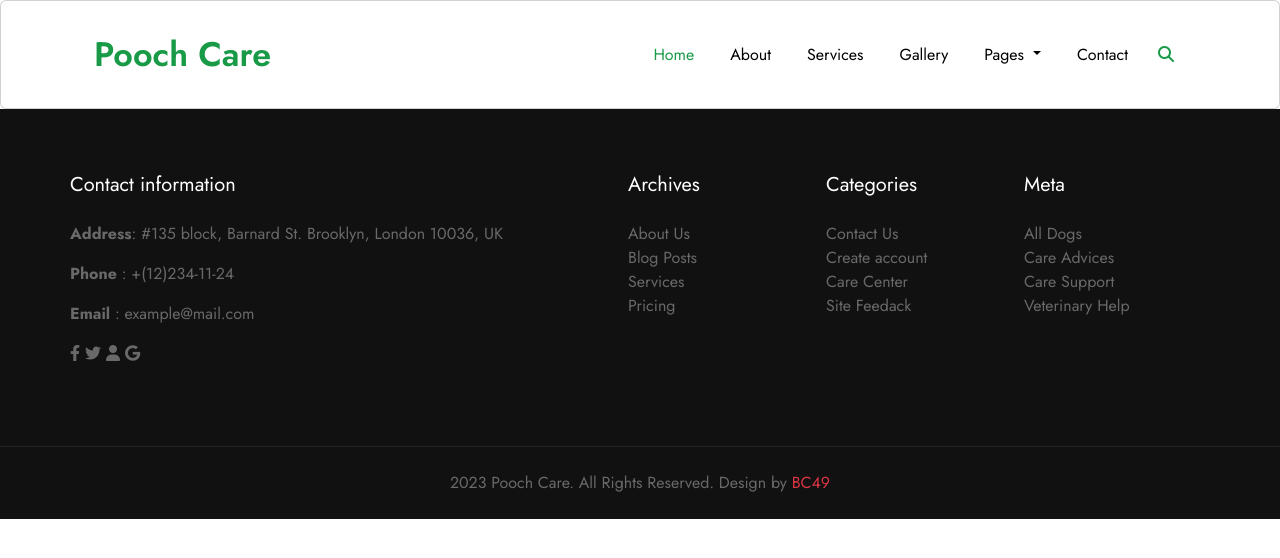
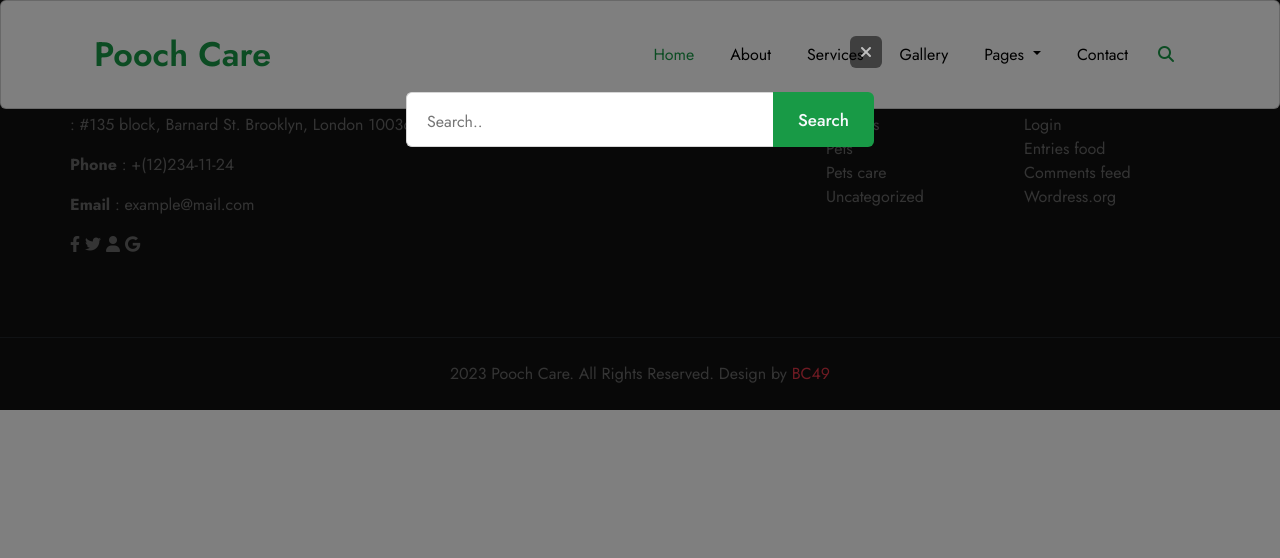
Before and after one commit to VyVy99/bc49-pooch-care, a plain HTML site: page services.html in a window 1280 px wide. Both pictures are taken after a click on the button 1166 px from the left and 54 px from the top of the page. Drawn offline with nearby package versions, Linux system fonts and the light colour scheme.

Commit message:
update services

```diff
--- a/css/style.css
+++ b/css/style.css
@@ -103,7 +103,31 @@ header .navbar-nav>.nav-item>.nav-link:hover::before {
 header .navbar-nav .nav-item {
     padding: 0 10px;
 }
+header .nav-fixed{
 
+        padding: 0px;
+        background-color: #fff;
+        height: 80px;
+        border-bottom: none;
+        box-shadow: 0 3px 6px 0 rgba(0, 0, 0, 0.05);
+        }
+header .main-header{
+        background-color:#fff;
+        padding: 0px;
+        transition: all 0.4s ease 0s;
+        height: 90px;
+        display: grid;
+        align-items: center;
+        box-shadow: 0 3px 9px rgba(0, 0, 0, 0.05);
+
+}
+.fixed-top{
+        position: fixed;
+        top: 0;
+        right: 0;
+        left: 0;
+        z-index: 1030;
+}
 /* light and dark theme */
 body {
     color: #222;
--- a/services.html
+++ b/services.html
@@ -26,18 +26,18 @@
     <link rel="stylesheet" href="https://cdnjs.cloudflare.com/ajax/libs/slick-carousel/1.8.1/slick-theme.css"
         integrity="sha512-6lLUdeQ5uheMFbWm3CP271l14RsX1xtx+J5x2yeIDkkiBpeVTNhTqijME7GgRKKi6hCqovwCoBTlRBEC20M8Mg=="
         crossorigin="anonymous" referrerpolicy="no-referrer" />
-
+    <link rel="stylesheet" href="./services.html">
     <!-- css  -->
     <link rel="stylesheet" href="./css/style.css">
 </head>
 
 <body>
     <!-- header -->
-    <header class="card">
+    <header id="site-header" class="main-header fixed-top nav-fixed card">
         <div class="container">
             <nav class="navbar navbar-expand-lg bg-body-tertiary">
                 <div class="container-fluid">
-                    <a class="navbar-brand " href="#">Pooch Care
+                    <a class="navbar-brand " href="https://wp.w3layouts.com/poochcare/">Pooch Care
                     </a>
                     <button class="navbar-toggler" type="button" data-bs-toggle="collapse"
                         data-bs-target="#navbarSupportedContent" aria-controls="navbarSupportedContent"
@@ -47,13 +47,14 @@
                     <div class="collapse navbar-collapse" id="navbarSupportedContent">
                         <ul class="navbar-nav ms-auto mb-2 mb-lg-0 ">
                             <li class="nav-item">
-                                <a class="nav-link active" aria-current="page" href="#">Home</a>
+                                <a class="nav-link active" aria-current="page"
+                                    href="https://wp.w3layouts.com/poochcare/">Home</a>
                             </li>
                             <li class="nav-item">
                                 <a class="nav-link" href="#">About</a>
                             </li>
                             <li class="nav-item">
-                                <a class="nav-link" href="#">Services</a>
+                                <a class="nav-link" href="./services.html">Services</a>
                             </li>
                             <li class="nav-item">
                                 <a class="nav-link" href="#">Gallery</a>
@@ -72,15 +73,17 @@
                                 <a class="nav-link" href="#">Contact</a>
                             </li>
                         </ul>
-                        <button class=" rounded-circle search">
+                        <!-- data-bs-toggle="modal" là định dạng dùng modal trong bs -->
+                        <!-- data-bs-target="#exampleModal" dựa vào id của modal để hiện thị modal có id là exampleModal lên -->
+                        <button class=" rounded-circle search" data-bs-toggle="modal" data-bs-target="#exampleModal">
                             <i class="fa-solid fa-magnifying-glass  "></i>
 
                         </button>
-                        <!-- light and dark mode -->
-                        <!-- <div class="btn" id="switchButton" title="Click to switch theme">
-              <i class="fa-solid fa-sun"></i>
-              <i class="fa-solid fa-moon"></i>
-            </div> -->
+                        <!-- <button type="button" class="btn btn-primary" data-bs-toggle="modal" data-bs-target="#exampleModal">
+              Launch demo modal
+            </button> -->
+
+
                     </div>
                 </div>
             </nav>
@@ -97,9 +100,7 @@
                     <h6 class="footer__title">Contact information</h6>
                     <ul>
                         <li>
-                            <p>
-                                <strong>Address</strong>: #135 block, Barnard St. Brooklyn, London 10036, UK
-                            </p>
+                            <p><strong></strong>: #135 block, Barnard St. Brooklyn, London 10036, UK</p>
                         </li>
                         <li>
                             <p><strong>Phone</strong> : <a href="tel:+(12)234-11-24">+(12)234-11-24</a></p>
@@ -137,28 +138,26 @@
                         <div class="col-sm-4 col-6 mt-5">
                             <h6 class="footer__title">Archives</h6>
                             <ul>
-                                <li><a href="about.html">About Us</a></li>
-                                <li><a href="#">Blog Posts</a></li>
-                                <li><a href="services.html">Services</a></li>
-                                <li><a href="#pricing">Pricing</a></li>
+                                <li><a href="#URL">December 2020</a></li>
+
                             </ul>
                         </div>
                         <div class="col-sm-4 col-6 mt-5">
                             <h6 class="footer__title">Categories</h6>
                             <ul>
-                                <li><a href="contact.html">Contact Us</a></li>
-                                <li><a href="#signup">Create account</a></li>
-                                <li><a href="#learn">Care Center</a></li>
-                                <li><a href="#feedback">Site Feedack</a></li>
+                                <li><a href="#URL">Animals</a></li>
+                                <li><a href="#URL">Pets</a></li>
+                                <li><a href="#URL">Pets care</a></li>
+                                <li><a href="#URL">Uncategorized</a></li>
                             </ul>
                         </div>
                         <div class="col-sm-4 mt-5">
                             <h6 class="footer__title">Meta</h6>
                             <ul>
-                                <li><a href="#URL">All Dogs</a></li>
-                                <li><a href="#URL">Care Advices</a></li>
-                                <li><a href="#URL">Care Support</a></li>
-                                <li><a href="#URL">Veterinary Help</a></li>
+                                <li><a href="#URL">Login</a></li>
+                                <li><a href="#URL">Entries food</a></li>
+                                <li><a href="#URL">Comments feed</a></li>
+                                <li><a href="#URL">Wordress.org</a></li>
                             </ul>
                         </div>
                     </div>
@@ -172,6 +171,61 @@
 
         </div>
     </footer>
+    <!-- modal signup -->
+
+    <div class="modal modal__search fade" id="exampleModal" tabindex="-1" aria-labelledby="exampleModalLabel"
+        aria-hidden="true">
+        <div class="modal-dialog">
+            <div class="modal-content">
+                <div class="modal-header">
+                    <!-- <h5 class="modal-title" id="exampleModalLabel">Modal title</h5> -->
+                    <button type="button" class="btn-close" data-bs-dismiss="modal" aria-label="Close">
+                        <i class="fa-solid fa-xmark"></i>
+                    </button>
+                </div>
+                <div class="modal-body">
+                    <form action="https://wp.w3layouts.com/poochcare/" method="get" class="d-sm-flex search__modal">
+
+                        <input type="search" name="s" placeholder="Search.." required="required" autofocus="">
+
+                        <button type="submit">Search</button>
+                        <!-- <a class="close" href="#url">×</a> -->
+                    </form>
+                </div>
+                <!-- <div class="modal-footer">
+          <button type="button" class="btn btn-secondary" data-bs-dismiss="modal">Close</button>
+          <button type="button" class="btn btn-primary">Save changes</button>
+        </div> -->
+            </div>
+        </div>
+    </div>
+    <!-- modal sign up 2 -->
+    <div class="modal modal__search fade" id="exampleModal" tabindex="-1" aria-labelledby="exampleModalLabel"
+        aria-hidden="true">
+        <div class="modal-dialog">
+            <div class="modal-content">
+                <div class="modal-header">
+                    <!-- <h5 class="modal-title" id="exampleModalLabel">Modal title</h5> -->
+                    <button type="button" class="btn-close" data-bs-dismiss="modal" aria-label="Close">
+                        <i class="fa-solid fa-xmark"></i>
+                    </button>
+                </div>
+                <div class="modal-body">
+                    <!-- <form action="https://wp.w3layouts.com/poochcare/" method="get" class="d-sm-flex search__modal">
+
+            <input type="search" name="s" placeholder="Search.." required="required" autofocus=""> -->
+
+                    <button type="Subscribe">Subscribe
+
+                    </button>
+                    <!-- <a class="close" href="#url">×</a> -->
+                    </form>
+                </div>
+
+            </div>
+        </div>
+    </div>
+
     <!-- slick -->
     <script src="https://cdnjs.cloudflare.com/ajax/libs/jquery/3.7.0/jquery.min.js"
         integrity="sha512-3gJwYpMe3QewGELv8k/BX9vcqhryRdzRMxVfq6ngyWXwo03GFEzjsUm8Q7RZcHPHksttq7/GFoxjCVUjkjvPdw=="
```
Also changed, not shown: index.html (+13 -15 lines).
